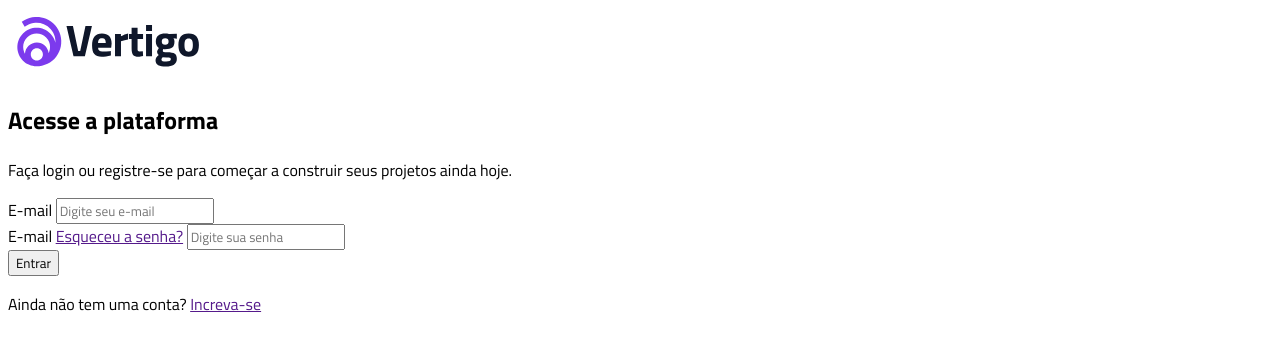
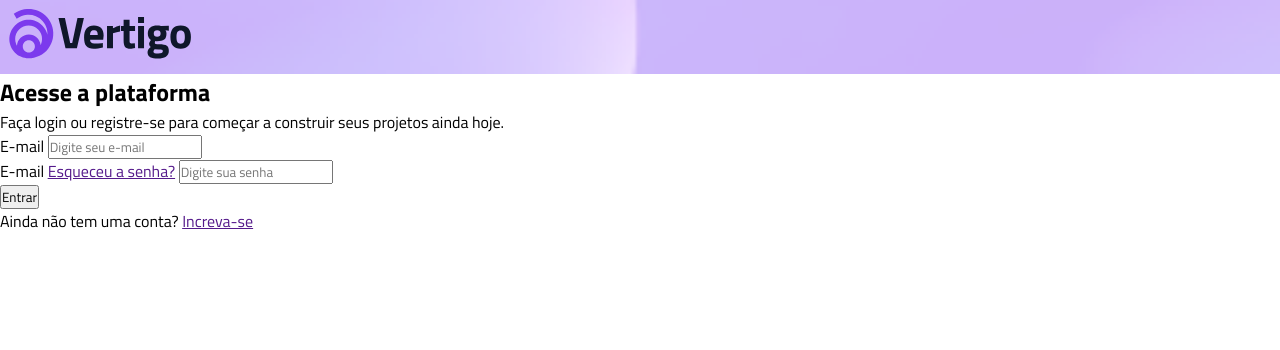
Before and after one commit to joannabarros/projeto-vertigo, a plain HTML site: page index.html in a window 1280 px wide. Drawn offline with Linux system fonts and the light colour scheme.

Commit message:
atualização - imagem de fundo do header

```diff
--- a/style.css
+++ b/style.css
@@ -1,3 +1,12 @@
 * {
-font-family: 'Titillium Web', sans-serif;
+    /* reset do CSS */
+    margin: 0;
+    padding: 0;
+    box-sizing: border-box;
+    font-family: 'Titillium Web', sans-serif;
 }
+
+header {
+    background-image: url(./imagens/bg-mobile.png);
+    background-size: cover;
+}
```
